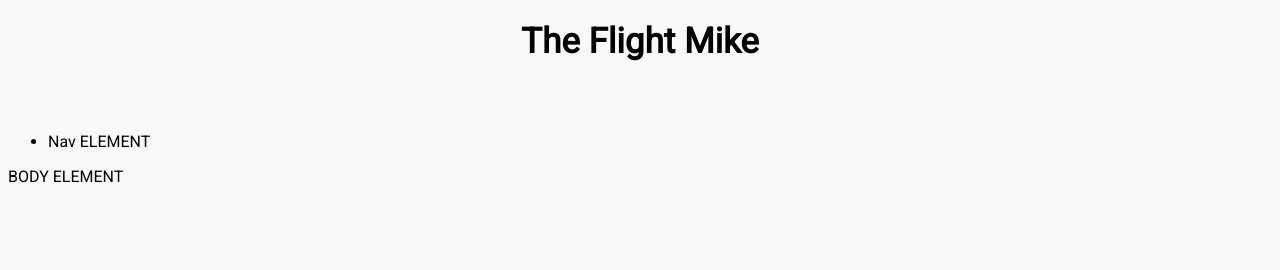
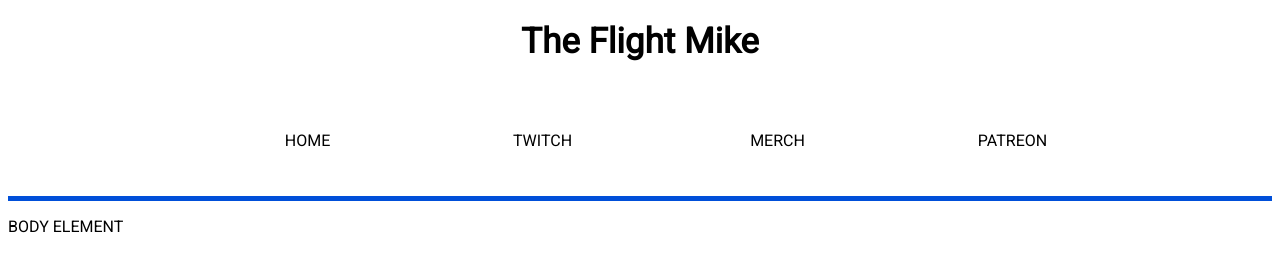
Before and after one commit to j-hariharan/theflightmike, a React app: page / in a window 1280 px wide. Shown: the part 142-412 px from the top of the page. Built offline with nearby package versions, Linux system fonts and the light colour scheme; no server answers.

Commit message:
Completed the navigation section...

```diff
--- a/public/index.css
+++ b/public/index.css
@@ -1,8 +1,16 @@
 @import url('https://fonts.googleapis.com/css?family=Roboto&display=swap');
 
 @import url("./stylesheets/header.css");
+@import url("./stylesheets/nav.css");
+
+
+:root {
+    --large-width: 1000px;
+    --theme-background: rgba(0, 79, 217, 0.3); /* rgba(150, 150, 255, 0.5) */
+    --theme-solid: rgb(0, 79, 217);
+}
 
 body {
     font-family: 'Roboto';
-    background-color: #f9f9f9;
+    background-color: #fff;
 }
--- /dev/null
+++ b/public/stylesheets/nav.css
@@ -0,0 +1,32 @@
+#nav {
+    width: 100%;
+    height: 80px;
+    border-bottom: 5px solid var(--theme-solid)
+}
+
+#nav ul {
+    list-style-type: none;
+    margin: auto;
+    width: var(--large-width);
+    display: flex;
+    justify-content: space-evenly;
+    align-items: center;
+}
+
+#nav ul li {
+    height: 50px;
+    width: 175px;
+    border-radius: 40px;
+    text-align: center;
+    line-height: 50px;
+    cursor: pointer;
+}
+
+#nav ul li:hover {
+    background-color: var(--theme-background);
+}
+
+#nav ul li#active {
+    background-color: var(--theme-background);
+    font-weight: bold;
+}
--- a/src/components/document.js
+++ b/src/components/document.js
@@ -10,6 +10,9 @@ export default class Document extends React.Component {
 
     constructor (props) {
         super(props)
+
+        this.navigation = this.navigation.bind(this)
+
 
         if (props.current == "home") {
 
@@ -47,10 +50,14 @@ export default class Document extends React.Component {
         return (
             <div id="document">
                 <Header current = {this.state.current}/>
-                <Nav current = {this.state.current}/>
+                <Nav current = {this.state.current} onNav = {this.navigation}/>
                 <Body current = {this.state.current}/>
             </div>
         )
     }
 
+    navigation (section) {
+        this.setState({ current: section })
+    }
+
 }
--- a/src/components/nav.js
+++ b/src/components/nav.js
@@ -2,8 +2,13 @@ import React from 'react'
 
 export default function Nav (props) {
     return (
-        <ul>
-            <li>Nav ELEMENT</li>
-        </ul>
+        <div id = "nav">
+            <ul>
+                <li id = {props.current == "home" ? "active" : ""} onClick = {() => props.onNav("home")}>HOME</li>
+                <li id = {props.current == "twitch" ? "active" : ""} onClick = {() => props.onNav("twitch")}>TWITCH</li>
+                <li id = {props.current == "merch" ? "active" : ""} onClick = {() => props.onNav("merch")}>MERCH</li>
+                <li id = {props.current == "patreon" ? "active" : ""} onClick = {() => props.onNav("patreon")}>PATREON</li>
+            </ul>
+        </div>
     )
 }
```
